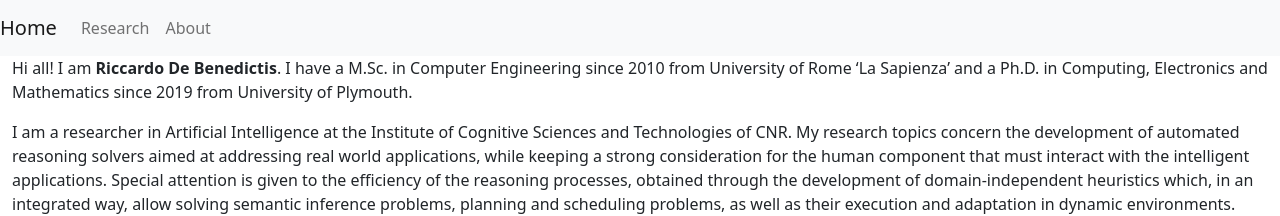
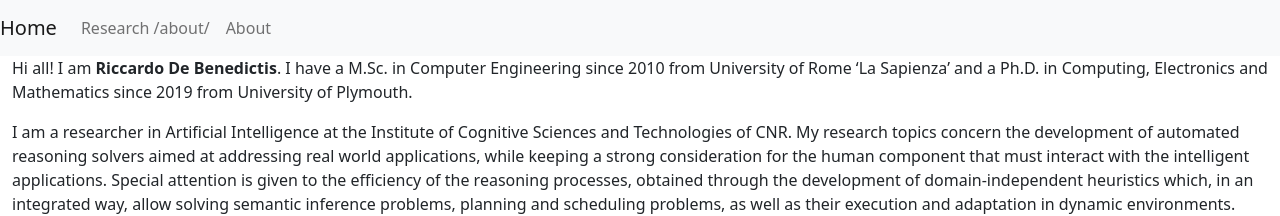
Before and after one commit to riccardodebenedictis/riccardodebenedictis.github.io, a Jekyll site: the page built from about.md, in a window 1280 px wide. Shown: the top 216 px of the page. Built offline with Jekyll 4.4.1, drawn with Linux system fonts in a browser that asks for light colours.

Commit message:
attempting to solve url issue..

```diff
--- a/_includes/navigation.html
+++ b/_includes/navigation.html
@@ -8,7 +8,7 @@
         <div class="collapse navbar-collapse" id="navbarNav">
             <ul class="navbar-nav">
                 <li class="nav-item">
-                    <a class="nav-link {% if page.url==" /research/" %}active{% endif %}" href="/research/">Research</a>
+                    <a class="nav-link {% if page.url==" /research/" %}active{% endif %}" href="/research/">Research {{page.url}}</a>
                 </li>
                 <li class="nav-item">
                     <a class="nav-link {% if page.url==" /about/" %}active{% endif %}" href="/about/">About</a>
```
